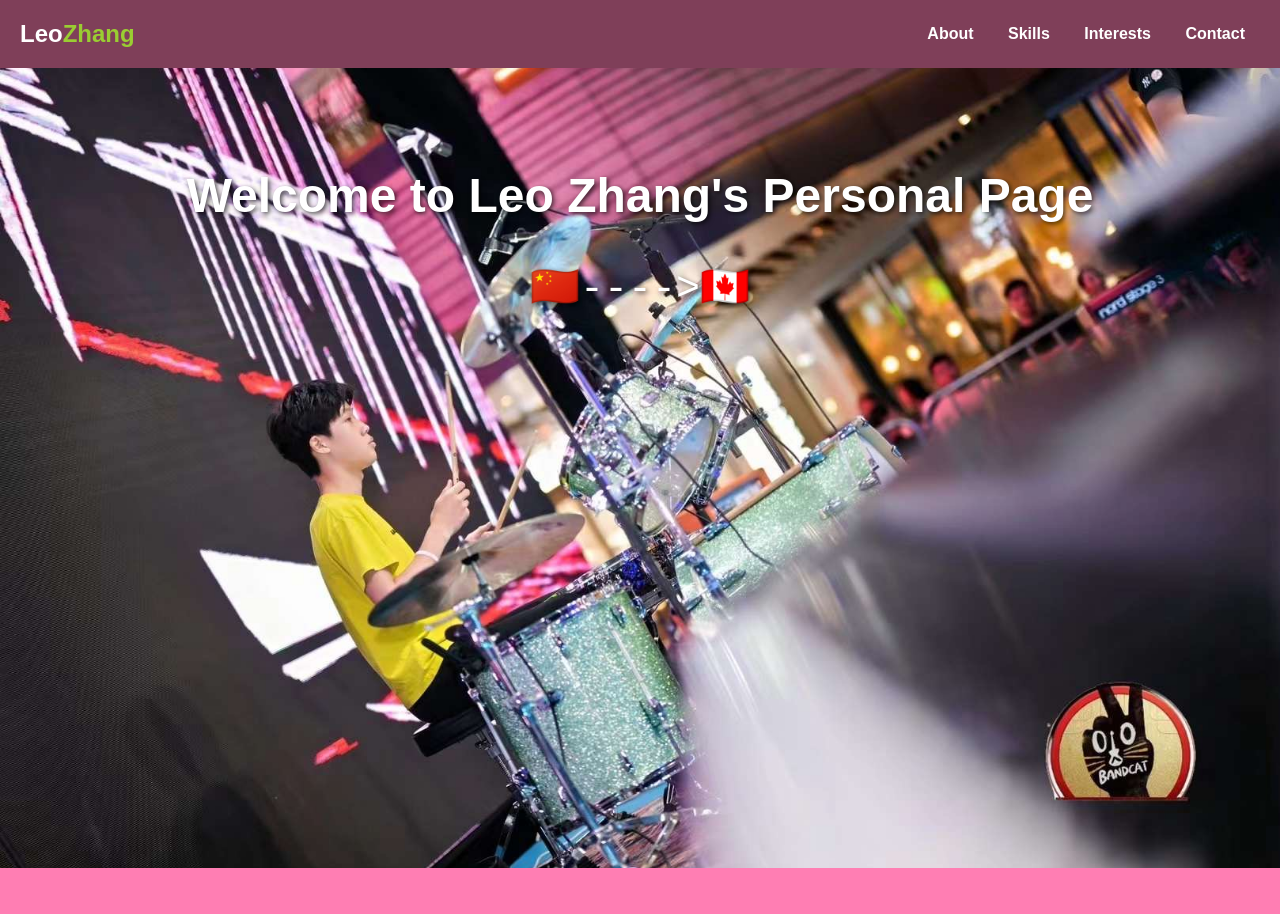
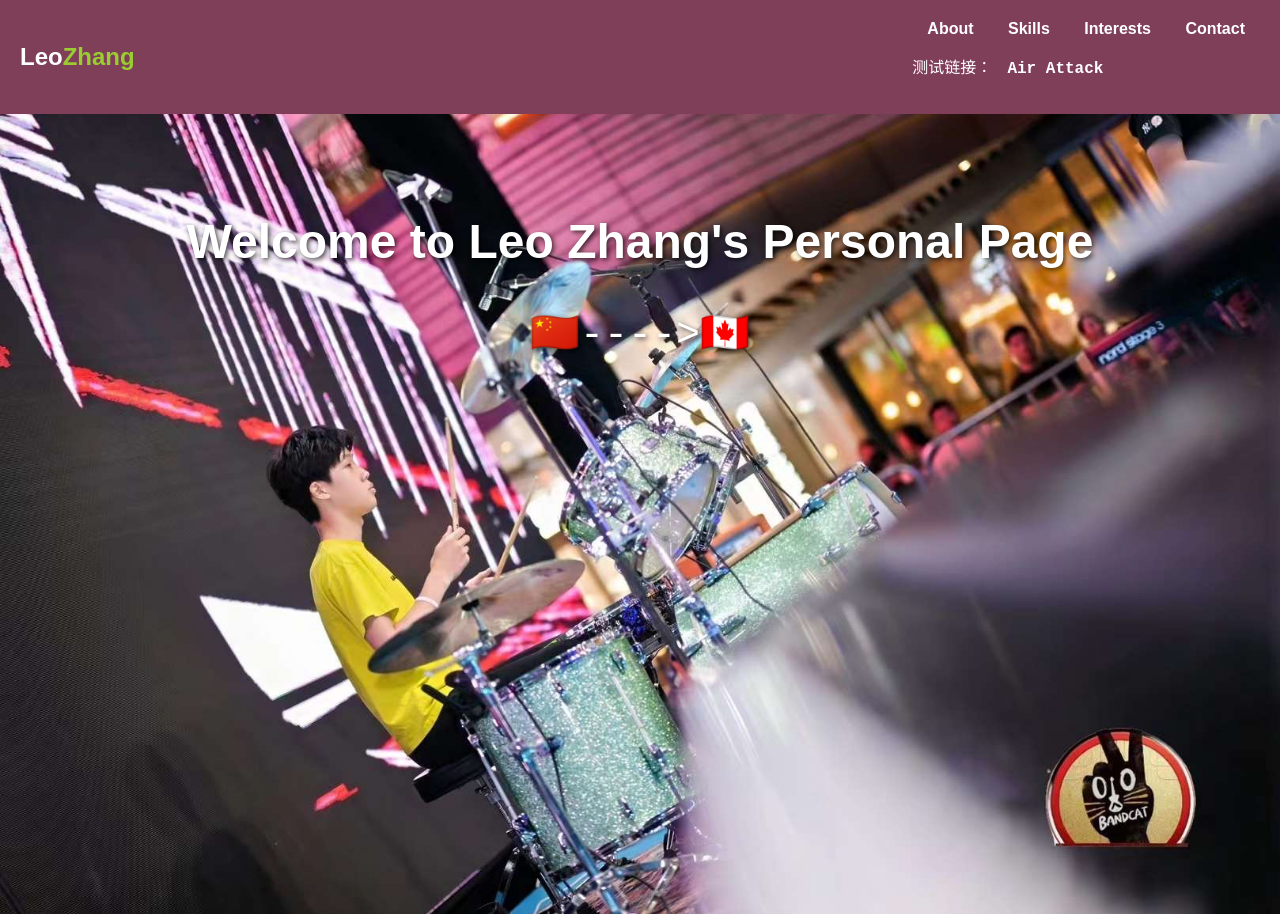
Before and after one commit to leo-zhang-1121/leo-zhang-website, a plain HTML site: page index.html in a window 1280 px wide. Shown: the top 914 px of the page. Drawn offline with Linux system fonts and the light colour scheme.

Commit message:
Update index.html

```diff
--- a/index.html
+++ b/index.html
@@ -151,6 +151,7 @@
       <a href="#skills">Skills</a>
       <a href="#projects">Interests</a>
       <a href="contact.html">Contact</a>
+      <p>测试链接：<a href="https://airattack.ca">Air Attack</a></p>
     </nav>
   </header>
 
```
